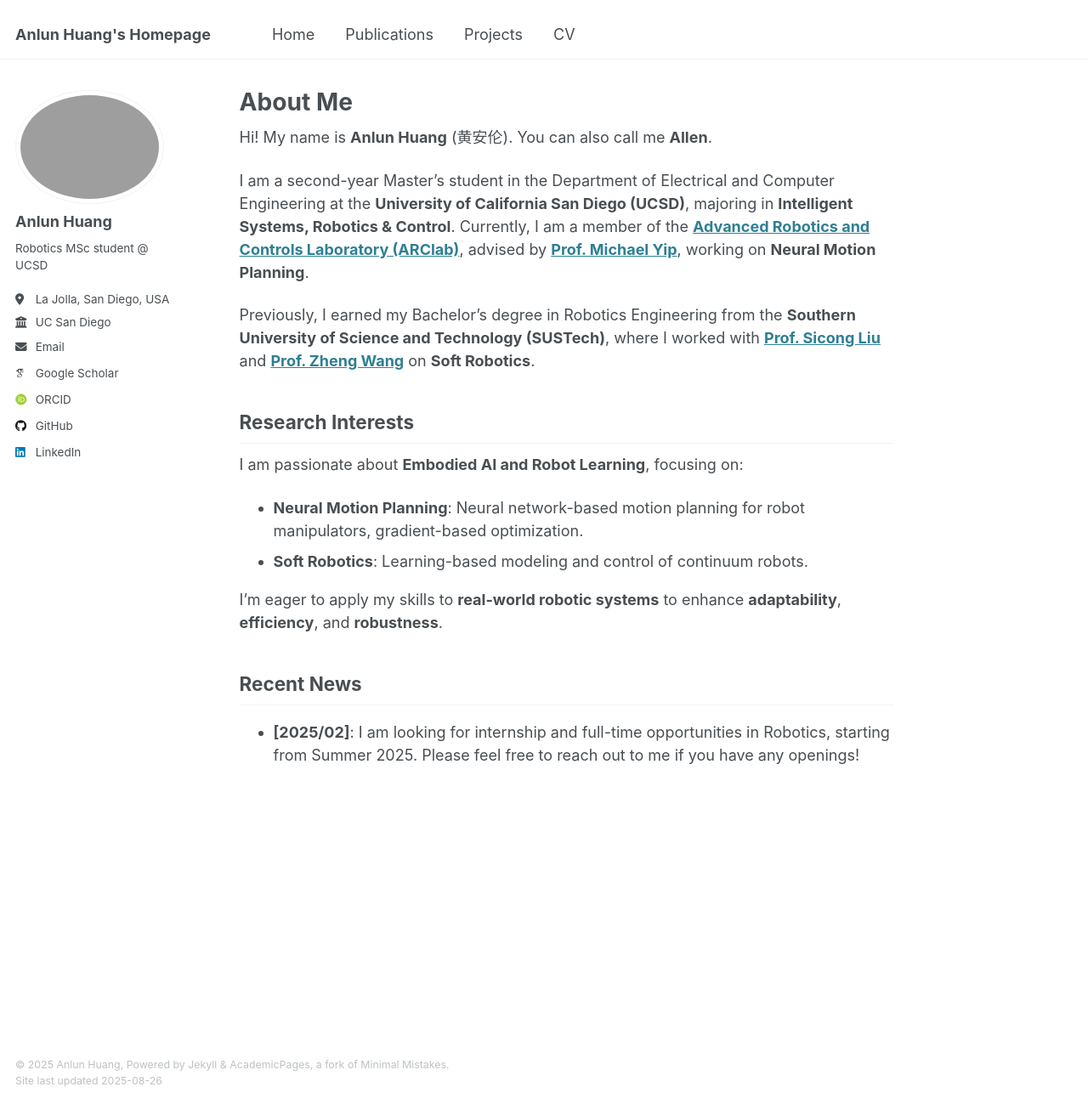
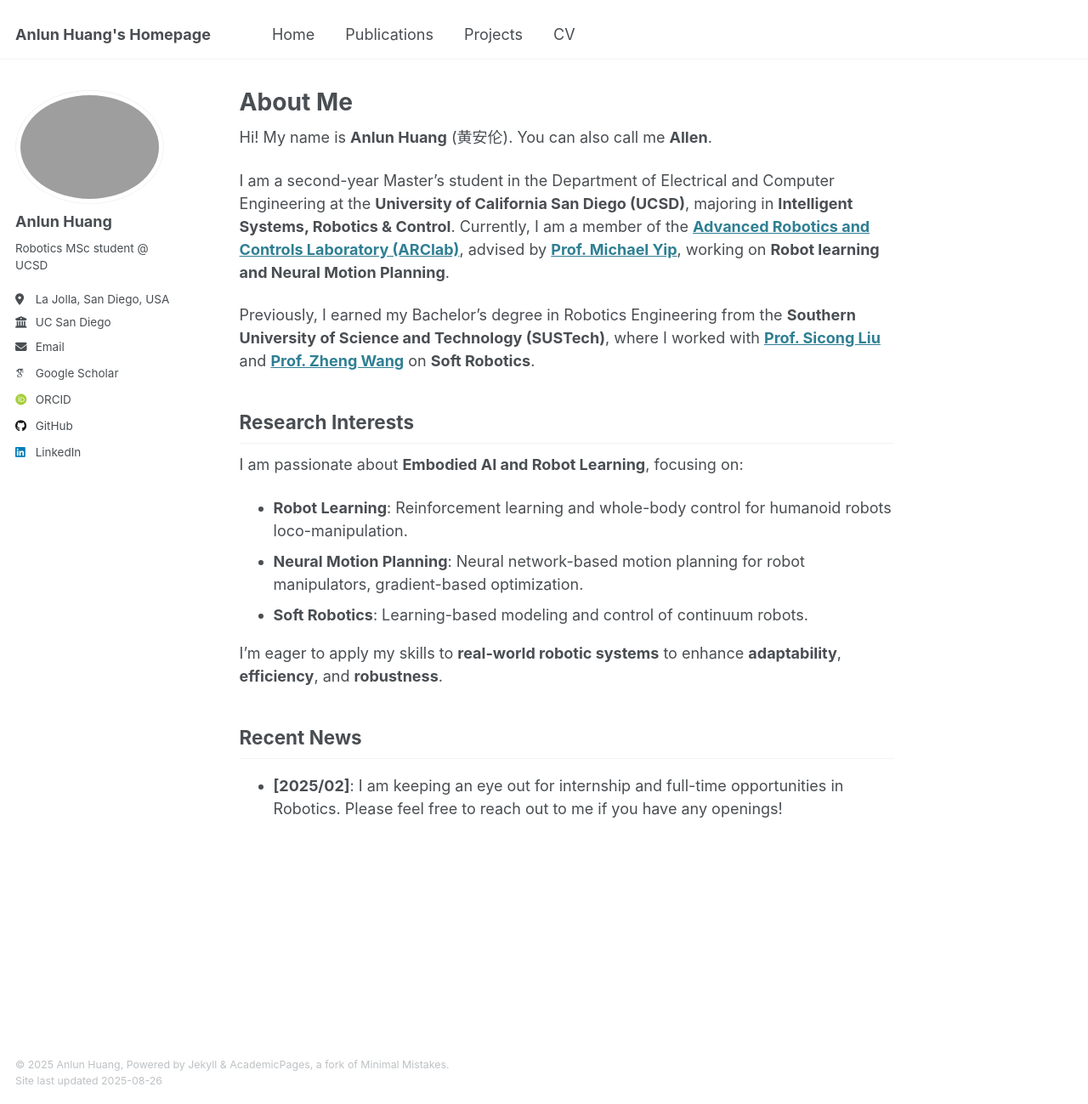
Before and after one commit to AllenHuangGit/AllenHuangGit.github.io, a Jekyll site: the page built from _pages/about.md, in a window 1280 px wide and 1299 px high. Shown: the whole window at 85% size. Built offline with Jekyll 4.4.1, drawn with Linux system fonts in a browser that asks for light colours; some web fonts are replaced.

Commit message:
update about

```diff
--- a/_pages/about.md
+++ b/_pages/about.md
@@ -9,7 +9,7 @@ redirect_from:
 
 Hi! My name is **Anlun Huang** (黄安伦). You can also call me **Allen**.
 
-I am a second-year Master’s student in the Department of Electrical and Computer Engineering at the **University of California San Diego (UCSD)**, majoring in **Intelligent Systems, Robotics & Control**. Currently, I am a member of the **[Advanced Robotics and Controls Laboratory (ARClab)](https://ucsdarclab.com/)**, advised by **[Prof. Michael Yip](https://yip.eng.ucsd.edu/)**, working on **Neural Motion Planning**.
+I am a second-year Master’s student in the Department of Electrical and Computer Engineering at the **University of California San Diego (UCSD)**, majoring in **Intelligent Systems, Robotics & Control**. Currently, I am a member of the **[Advanced Robotics and Controls Laboratory (ARClab)](https://ucsdarclab.com/)**, advised by **[Prof. Michael Yip](https://yip.eng.ucsd.edu/)**, working on **Robot learning and Neural Motion Planning**.
 
 Previously, I earned my Bachelor’s degree in Robotics Engineering from the **Southern University of Science and Technology (SUSTech)**, where I worked with **[Prof. Sicong Liu](https://scholar.google.com/citations?user=smJe-2IAAAAJ&hl=en)** and **[Prof. Zheng Wang](https://scholar.google.com/citations?hl=en&user=2NSTu2EAAAAJ&view_op=list_works&sortby=pubdate)** on **Soft Robotics**.
 
@@ -18,7 +18,7 @@ Previously, I earned my Bachelor’s degree in Robotics Engineering from the **S
 
 I am passionate about **Embodied AI and Robot Learning**, focusing on:
 
-<!-- - **Robot Learning**: Reinforcement learning and imitation learning for humanoid robots loco-manipulation tasks. -->
+- **Robot Learning**: Reinforcement learning and whole-body control for humanoid robots loco-manipulation.
 - **Neural Motion Planning**: Neural network-based motion planning for robot manipulators, gradient-based optimization.
 - **Soft Robotics**: Learning-based modeling and control of continuum robots.
 
@@ -26,4 +26,4 @@ I'm eager to apply my skills to **real-world robotic systems** to enhance **adap
 
 ## **Recent News**
 
-- **[2025/02]**: I am looking for internship and full-time opportunities in Robotics, starting from Summer 2025. Please feel free to reach out to me if you have any openings!
+- **[2025/02]**: I am keeping an eye out for internship and full-time opportunities in Robotics. Please feel free to reach out to me if you have any openings!
```
